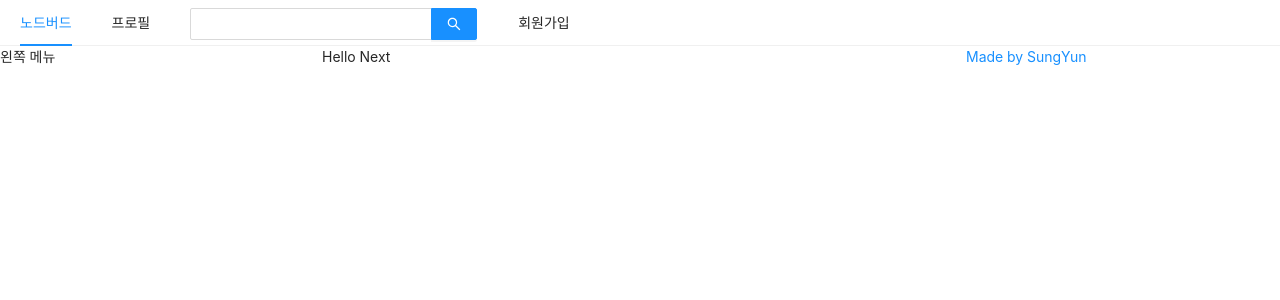
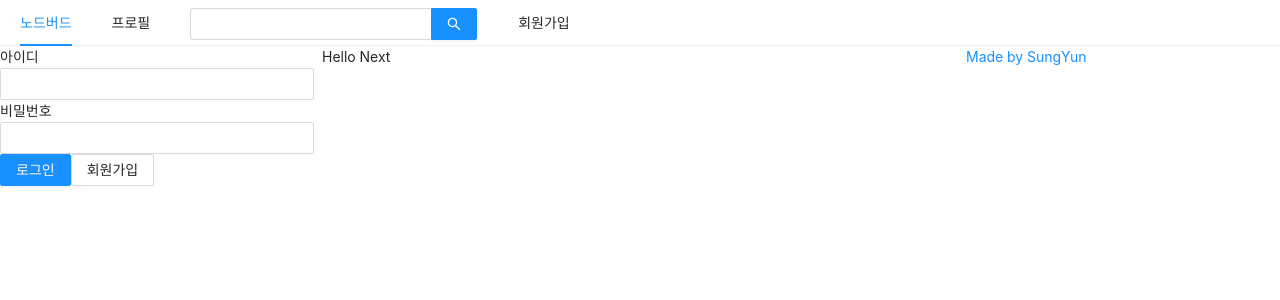
Before and after one commit to sungyun6789/node-bird, a Next.js app in the folder front/: page / in a window 1280 px wide. Shown: the top 300 px of the page. Built offline with nearby package versions, Linux system fonts and the light colour scheme.

Commit message:
[Style] create login form

```diff
--- a/front/components/AppLayout.js
+++ b/front/components/AppLayout.js
@@ -1,8 +1,13 @@
 import PropTypes from "prop-types";
 import Link from "next/link";
 import { Menu, Input, Row, Col } from "antd";
+import { useState } from "react";
+import UserProfile from "./UserProfile";
+import LoginForm from "./LoginForm";
 
 const AppLayout = ({ children }) => {
+  const [isLoggedIn, setIsLoggedIn] = useState(false);
+
   return (
     <div>
       <Menu mode="horizontal">
@@ -27,7 +32,7 @@
       </Menu>
       <Row gutter={8}>
         <Col xs={24} md={6}>
-          왼쪽 메뉴
+          {isLoggedIn ? <UserProfile /> : <LoginForm />}
         </Col>
         <Col xs={24} md={12}>
           {children}
--- /dev/null
+++ b/front/components/LoginForm.js
@@ -0,0 +1,49 @@
+import { Form, Input, Button } from "antd";
+import Link from "next/link";
+import { useCallback, useState } from "react";
+
+const LoginForm = () => {
+  const [id, setId] = useState("");
+  const [password, setPassword] = useState("");
+
+  const onChangeId = useCallback((e) => {
+    setId(e.target.value);
+  }, []);
+
+  const onChangePassword = useCallback((e) => {
+    setPassword(e.target.value);
+  }, []);
+
+  return (
+    <Form>
+      <div>
+        <label htmlFor="user-id">아이디</label>
+        <br />
+        <Input name="user-id" value={id} onChange={onChangeId} required />
+      </div>
+      <div>
+        <label htmlFor="user-password">비밀번호</label>
+        <br />
+        <Input
+          name="user-password"
+          value={password}
+          onChange={onChangePassword}
+          required
+        />
+      </div>
+
+      <div>
+        <Button type="primary" htmlType="submit" loading={false}>
+          로그인
+        </Button>
+        <Link href="/signup">
+          <a>
+            <Button>회원가입</Button>
+          </a>
+        </Link>
+      </div>
+    </Form>
+  );
+};
+
+export default LoginForm;
--- /dev/null
+++ b/front/components/UserProfile.js
@@ -0,0 +1,9 @@
+const UserProfile = () => {
+  return (
+    <div>
+      <>UserProfile</>
+    </div>
+  );
+};
+
+export default UserProfile;
```
